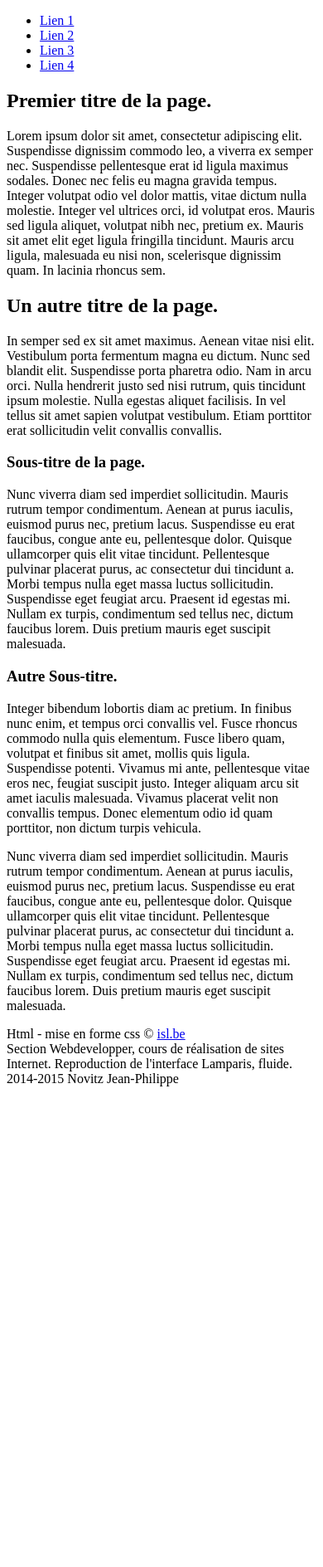
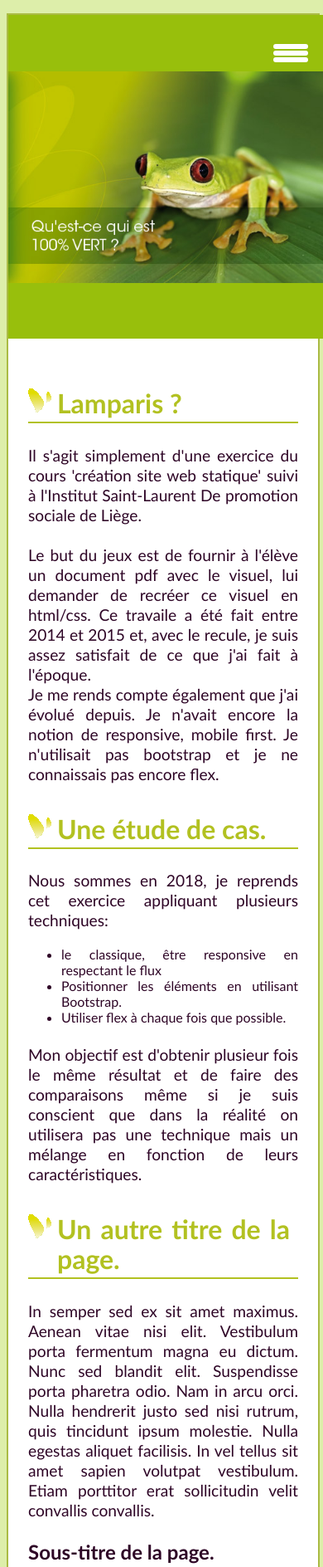
Before and after one commit to jphNovitz/positionnement, a plain HTML site: page index.html in a window 390 px wide. Shown: the top 1888 px of the page at 83% size. Before the commit the page ends 1325 px from the top, so only its background shows below. Drawn offline with Linux system fonts and the light colour scheme.

Commit message:
Subject: Updated CSS and HTML files
Body:
- Optimized CSS file by removing redundant code and grouping related styles.
- Added HTML comments for better code organization and clarity.
- Checked and ensured the correctness of JavaScript code.
- Verified the responsiveness of the website across different screen sizes.
- Added author information and a link to GitHub repository in HTML comments.

Novitz Jean-Philippe
https://github.com/jphNovitz
2014-2024

```diff
--- a/index.html
+++ b/index.html
@@ -1,47 +1,101 @@
+<!--
+   Novitz Jean-Philippe
+   https://github.com/jphNovitz
+   2014-2024
+   Laissez-moi une * cela m'encouragerait
+-->
 <!DOCTYPE html>
-<html>
+<html lang="fr">
 <head>
-        <title>Lamparis - Recreation:Novitz Jean-Philippe</title>
-        <meta http-equiv="Content-Type" content="text/html; charset=UTF-8">
-        <link href="css/lamp.css" rel="stylesheet" type="text/css">
-        <!--[if lt IE 9]>
-<script src="http://html5shiv.googlecode.com/svn/trunk/html5.js"></script>
-<![endif]-->
+    <meta charset="UTF-8">
+    <meta name="viewport" content="width=device-width, initial-scale=1.0">
+    <title>Lamparis - Recreation: Novitz Jean-Philippe</title>
+    <!-- Link to external CSS file -->
+    <link href="assets/main.css" rel="stylesheet" type="text/css">
+    <!-- Defer loading of JavaScript file -->
+    <script src="assets/main.js" defer></script>
 </head>
 
 <body>
-        <div id="main">
-            <header id="haut">
+<main>
+    <header>
+        <!-- Menu icon -->
+        <div id="menu">
+            <span class="menu-stripes"></span>
+            <span class="menu-stripes"></span>
+            <span class="menu-stripes"></span>
+        </div>
+        <!-- Navigation menu -->
         <nav>
             <ul>
-                        <li><a href='#1'>Lien 1</a></li>
-                        <li><a href='#2'>Lien 2</a></li>
-                        <li><a href='#3'>Lien 3</a></li>
-                        <li><a href='#4'>Lien 4</a></li>
+                <li><a href='#'>Ancienne version</a></li>
+                <li><a href='#'>Classique responsive</a></li>
+                <li><a href='#'>Bootstrap</a></li>
+                <li><a href='#'>Flex</a></li>
+                <li><a href='#'>Contact</a></li>
             </ul>
         </nav>
+        <!-- Clear fix -->
         <div class="clear"></div>
     </header>
+
     <section id="content">
+        <h2>Lamparis ?</h2>
+        <p>Il s'agit simplement d'une exercice du cours 'création site web statique' suivi à l'Institut Saint-Laurent
+            De promotion sociale de Liège.</p>
+        <p>Le but du jeux est de fournir à l'élève un document pdf avec le visuel, lui demander de recréer ce visuel en
+            html/css.
+            Ce travaile a été fait entre 2014 et 2015 et, avec le recule, je suis assez satisfait de ce que j'ai fait à
+            l'époque.
+            <br/>Je me rends compte également que j'ai évolué depuis. Je n'avait encore la notion de responsive, mobile
+            first.
+            Je n'utilisait pas bootstrap et je ne connaissais pas encore flex.
+        </p>
+        <h2>Une étude de cas.</h2>
+        <p>Nous sommes en 2018, je reprends cet exercice appliquant plusieurs techniques:</p>
+        <ul>
+            <li>le classique, être responsive en respectant le flux</li>
+            <li>Positionner les éléments en utilisant Bootstrap.</li>
+            <li>Utiliser flex à chaque fois que possible.</li>
+        </ul>
+        <p>Mon objectif est d'obtenir plusieur fois le même résultat et de faire des comparaisons même si je suis
+            conscient
+            que dans la réalité on utilisera pas une technique mais un mélange en fonction de leurs
+            caractéristiques.</p>
+        <h2>Un autre titre de la page.</h2>
+        <p>In semper sed ex sit amet maximus. Aenean vitae nisi elit. Vestibulum porta fermentum magna eu dictum. Nunc
+            sed blandit elit. Suspendisse porta pharetra odio. Nam in arcu orci. Nulla hendrerit justo sed nisi rutrum,
+            quis tincidunt ipsum molestie. Nulla egestas aliquet facilisis. In vel tellus sit amet sapien volutpat
+            vestibulum. Etiam porttitor erat sollicitudin velit convallis convallis.</p>
+        <h3>Sous-titre de la page.</h3>
+        <p>Nunc viverra diam sed imperdiet sollicitudin. Mauris rutrum tempor condimentum. Aenean at purus iaculis,
+            euismod purus nec, pretium lacus. Suspendisse eu erat faucibus, congue ante eu, pellentesque dolor. Quisque
+            ullamcorper quis elit vitae tincidunt. Pellentesque pulvinar placerat purus, ac consectetur dui tincidunt a.
+            Morbi tempus nulla eget massa luctus sollicitudin. Suspendisse eget feugiat arcu. Praesent id egestas mi.
+            Nullam ex turpis, condimentum sed tellus nec, dictum faucibus lorem. Duis pretium mauris eget suscipit
+            malesuada.</p>
+        <h3>Autre Sous-titre.</h3>
+        <p>Integer bibendum lobortis diam ac pretium. In finibus nunc enim, et tempus orci convallis vel. Fusce rhoncus
+            commodo nulla quis elementum. Fusce libero quam, volutpat et finibus sit amet, mollis quis ligula.
+            Suspendisse potenti. Vivamus mi ante, pellentesque vitae eros nec, feugiat suscipit justo. Integer aliquam
+            arcu sit amet iaculis malesuada. Vivamus placerat velit non convallis tempus. Donec elementum odio id quam
+            porttitor, non dictum turpis vehicula.</p>
 
-                <h2>Premier titre de la page.</h2>
-                <p>Lorem ipsum dolor sit amet, consectetur adipiscing elit. Suspendisse dignissim commodo leo, a viverra ex semper nec. Suspendisse pellentesque erat id ligula maximus sodales. Donec nec felis eu magna gravida tempus. Integer volutpat odio vel dolor mattis, vitae dictum nulla molestie. Integer vel ultrices orci, id volutpat eros. Mauris sed ligula aliquet, volutpat nibh nec, pretium ex. Mauris sit amet elit eget ligula fringilla tincidunt. Mauris arcu ligula, malesuada eu nisi non, scelerisque dignissim quam. In lacinia rhoncus sem.</p>
-                <h2>Un autre titre de la page.</h2>
-                <p>In semper sed ex sit amet maximus. Aenean vitae nisi elit. Vestibulum porta fermentum magna eu dictum. Nunc sed blandit elit. Suspendisse porta pharetra odio. Nam in arcu orci. Nulla hendrerit justo sed nisi rutrum, quis tincidunt ipsum molestie. Nulla egestas aliquet facilisis. In vel tellus sit amet sapien volutpat vestibulum. Etiam porttitor erat sollicitudin velit convallis convallis.</p>
-                <h3>Sous-titre de la page.</h3>
-                <p>Nunc viverra diam sed imperdiet sollicitudin. Mauris rutrum tempor condimentum. Aenean at purus iaculis, euismod purus nec, pretium lacus. Suspendisse eu erat faucibus, congue ante eu, pellentesque dolor. Quisque ullamcorper quis elit vitae tincidunt. Pellentesque pulvinar placerat purus, ac consectetur dui tincidunt a. Morbi tempus nulla eget massa luctus sollicitudin. Suspendisse eget feugiat arcu. Praesent id egestas mi. Nullam ex turpis, condimentum sed tellus nec, dictum faucibus lorem. Duis pretium mauris eget suscipit malesuada.</p>
-                <h3>Autre Sous-titre.</h3>
-                <p>Integer bibendum lobortis diam ac pretium. In finibus nunc enim, et tempus orci convallis vel. Fusce rhoncus commodo nulla quis elementum. Fusce libero quam, volutpat et finibus sit amet, mollis quis ligula. Suspendisse potenti. Vivamus mi ante, pellentesque vitae eros nec, feugiat suscipit justo. Integer aliquam arcu sit amet iaculis malesuada. Vivamus placerat velit non convallis tempus. Donec elementum odio id quam porttitor, non dictum turpis vehicula.</p>
-
-                <p>Nunc viverra diam sed imperdiet sollicitudin. Mauris rutrum tempor condimentum. Aenean at purus iaculis, euismod purus nec, pretium lacus. Suspendisse eu erat faucibus, congue ante eu, pellentesque dolor. Quisque ullamcorper quis elit vitae tincidunt. Pellentesque pulvinar placerat purus, ac consectetur dui tincidunt a. Morbi tempus nulla eget massa luctus sollicitudin. Suspendisse eget feugiat arcu. Praesent id egestas mi. Nullam ex turpis, condimentum sed tellus nec, dictum faucibus lorem. Duis pretium mauris eget suscipit malesuada.</p>
+        <p>Nunc viverra diam sed imperdiet sollicitudin. Mauris rutrum tempor condimentum. Aenean at purus iaculis,
+            euismod purus nec, pretium lacus. Suspendisse eu erat faucibus, congue ante eu, pellentesque dolor. Quisque
+            ullamcorper quis elit vitae tincidunt. Pellentesque pulvinar placerat purus, ac consectetur dui tincidunt a.
+            Morbi tempus nulla eget massa luctus sollicitudin. Suspendisse eget feugiat arcu. Praesent id egestas mi.
+            Nullam ex turpis, condimentum sed tellus nec, dictum faucibus lorem. Duis pretium mauris eget suscipit
+            malesuada.</p>
     </section>
 
     <footer id="bas">
+        <!-- Footer section -->
         <p> Html - mise en forme css &copy <a href="http://www.isl.be">isl.be</a>
-                    <br />Section Webdevelopper, cours de réalisation de sites Internet.  Reproduction de l'interface Lamparis, fluide.
-                    <br />2014-2015 Novitz Jean-Philippe</p>
+            <br/>Section Webdevelopper, cours de réalisation de sites Internet. Reproduction de l'interface Lamparis,
+            fluide.
+            <br/>2014-2015 Novitz Jean-Philippe</p>
     </footer>
-
-        </div>
+</main>
 </body>
 </html>
```
Lines whose indentation alone changed are shown as unchanged.
